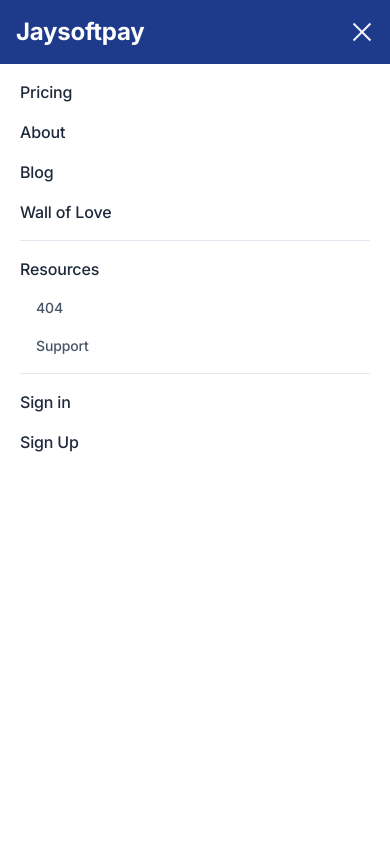
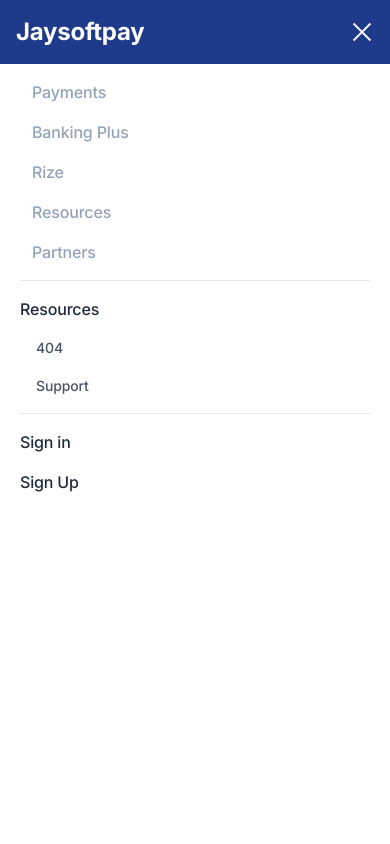
Before and after one commit to gideon-george/jaysoftpay, a Vue app: page / in a window 390 px wide. Both pictures are taken after a click on the button "Menu". Shown: the top 844 px of the page. Built offline with nearby package versions, Linux system fonts and the light colour scheme; a web font is replaced by a local one.

Commit message:
mobile nav

```diff
--- a/src/partials/Footer.vue
+++ b/src/partials/Footer.vue
@@ -15,7 +15,7 @@
               </svg>
             </router-link>
           </div>
-          <div class="text-lg font-bold text-slate-800">Jaysoftnet The smarter way to payment solutions.</div>
+          <div class="text-lg font-bold text-slate-800">Jaysoftpay The smarter way to payment solutions.</div>
         </div>
 
         <!-- 2nd block -->
--- a/src/partials/Header.vue
+++ b/src/partials/Header.vue
@@ -84,16 +84,19 @@
             >
               <ul class="px-5 py-2">
                 <li>
-                  <router-link to="/pricing" class="flex font-medium text-slate-800 hover:text-blue-600 py-2">Pricing</router-link>
+              <router-link to="/#" class="font-medium text-indigo-800 hover:text-blue-600 dark:text-slate-400 dark:hover:text-blue-600 px-3 lg:px-5 py-2 flex items-center transition duration-150 ease-in-out">Payments</router-link>
             </li>
             <li>
-                  <router-link to="/about" class="flex font-medium text-slate-800 hover:text-blue-600 py-2">About</router-link>
+              <router-link to="/#" class="font-medium text-slate-800 hover:text-blue-600 dark:text-slate-400 dark:hover:text-blue-600 px-3 lg:px-5 py-2 flex items-center transition duration-150 ease-in-out">Banking Plus</router-link>
             </li>
             <li>
-                  <router-link to="/blog" class="flex font-medium text-slate-800 hover:text-blue-600 py-2">Blog</router-link>
+              <router-link to="/#" class="font-medium text-slate-800 hover:text-blue-600 dark:text-slate-400 dark:hover:text-blue-600 px-3 lg:px-5 py-2 flex items-center transition duration-150 ease-in-out">Rize</router-link>
             </li>
             <li>
-                  <router-link to="/wall-of-love" class="flex font-medium text-slate-800 hover:text-blue-600 py-2">Wall of Love</router-link>
+              <router-link to="/#" class="font-medium text-slate-800 hover:text-blue-600 dark:text-slate-400 dark:hover:text-blue-600 px-3 lg:px-5 py-2 flex items-center transition duration-150 ease-in-out">Resources</router-link>
+            </li>
+               <li>
+              <router-link to="/#" class="font-medium text-slate-800 hover:text-blue-600 dark:text-slate-400 dark:hover:text-blue-600 px-3 lg:px-5 py-2 flex items-center transition duration-150 ease-in-out">Partners</router-link>
             </li>
                 <li class="py-2 my-2 border-t border-b border-slate-200">
                   <span class="flex font-medium text-slate-800 hover:text-blue-600 py-2">Resources</span>
```
Lines whose indentation alone changed are shown as unchanged.
